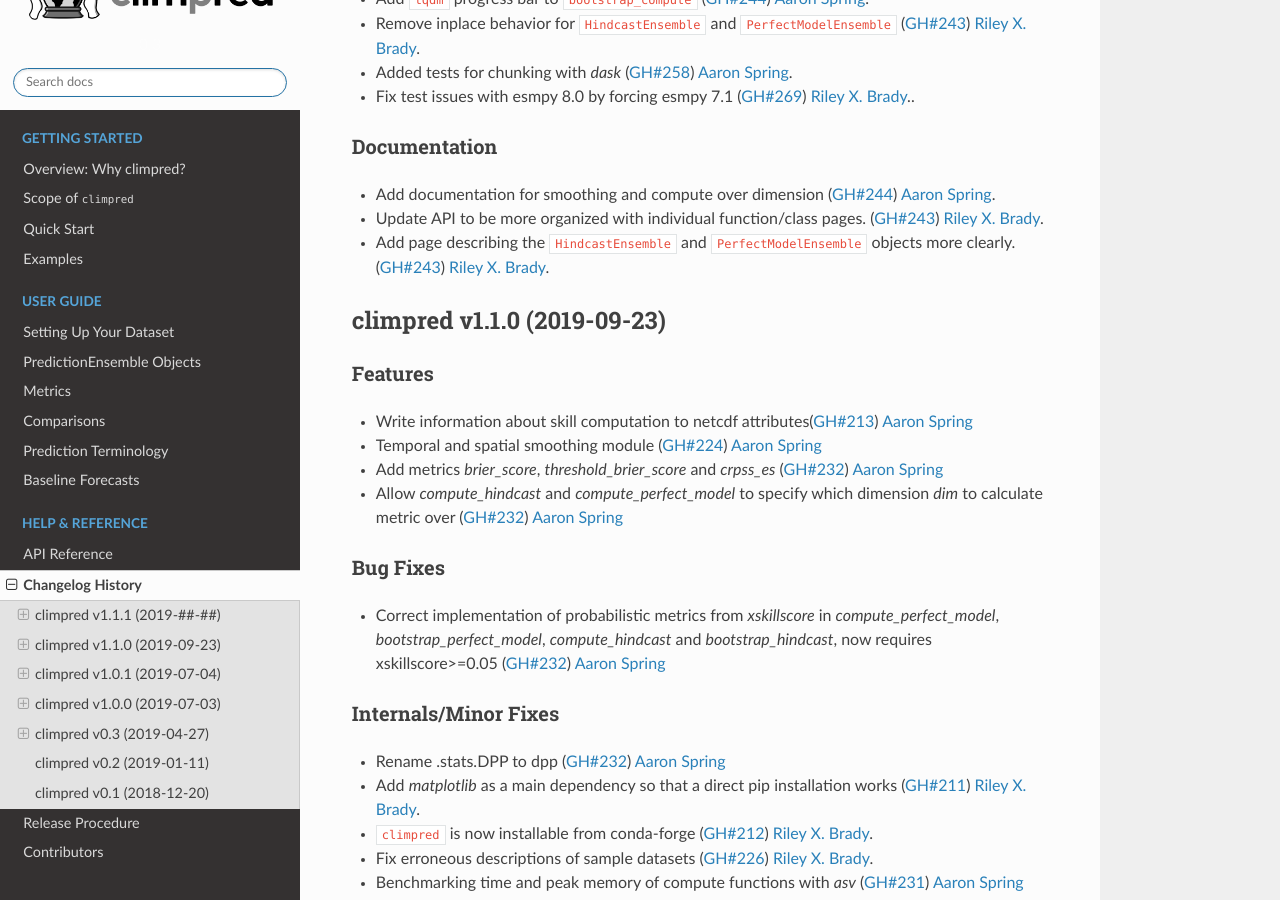
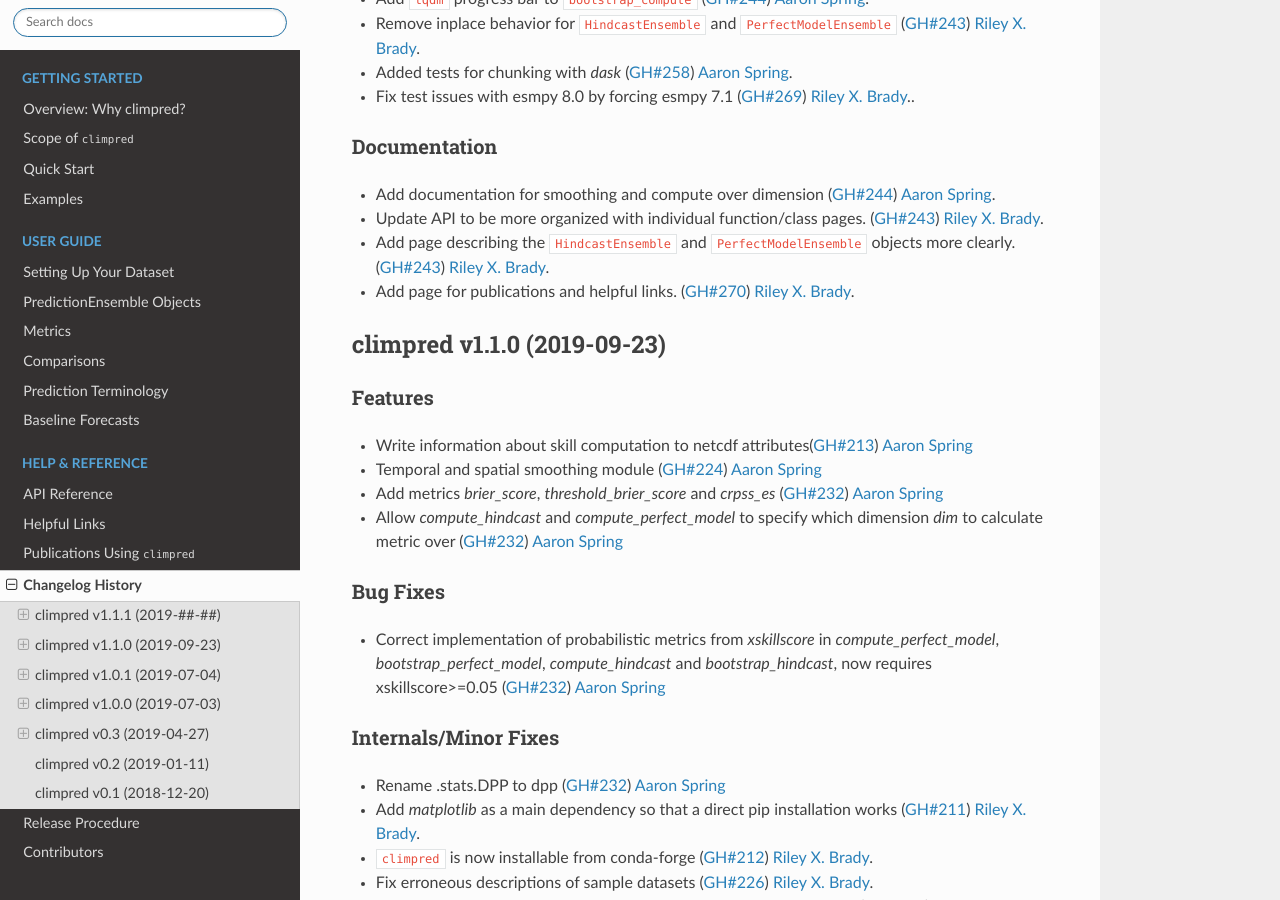
Before and after one commit to pangeo-data/climpred, a Sphinx documentation site: the page built from docs/source/changelog.rst, in a window 1280 px wide and 900 px high, scrolled down 911 px. Built offline with Sphinx 7.4.7 and the Read the Docs theme 2.0.0, drawn with Linux system fonts in a browser that asks for light colours; formulas are drawn with MathJax 3; pages that are not in the unit, such as notebooks, are missing from menus.

Commit message:
add helpful links and publications page to docs

```diff
--- a/CHANGELOG.rst
+++ b/CHANGELOG.rst
@@ -37,6 +37,7 @@ Documentation
 - Add documentation for smoothing and compute over dimension (:pr:`244`) `Aaron Spring`_.
 - Update API to be more organized with individual function/class pages. (:pr:`243`) `Riley X. Brady`_.
 - Add page describing the ``HindcastEnsemble`` and ``PerfectModelEnsemble`` objects more clearly. (:pr:`243`) `Riley X. Brady`_.
+- Add page for publications and helpful links. (:pr:`270`) `Riley X. Brady`_.
 
 climpred v1.1.0 (2019-09-23)
 ============================
--- a/docs/source/index.rst
+++ b/docs/source/index.rst
@@ -94,6 +94,8 @@ You can also install the bleeding edge (pre-release versions) by cloning this re
 **Help & Reference**
 
 * :doc:`api`
+* :doc:`helpful-links`
+* :doc:`publications`
 * :doc:`contributing`
 * :doc:`changelog`
 * :doc:`release_procedure`
@@ -105,6 +107,8 @@ You can also install the bleeding edge (pre-release versions) by cloning this re
     :caption: Help & Reference
 
     api
+    helpful-links
+    publications
     contributing
     changelog
     release_procedure
```
Also changed, not shown: docs/source/helpful-links.rst (added, +10 -0 lines), docs/source/publications.rst (added, +12 -0 lines).
